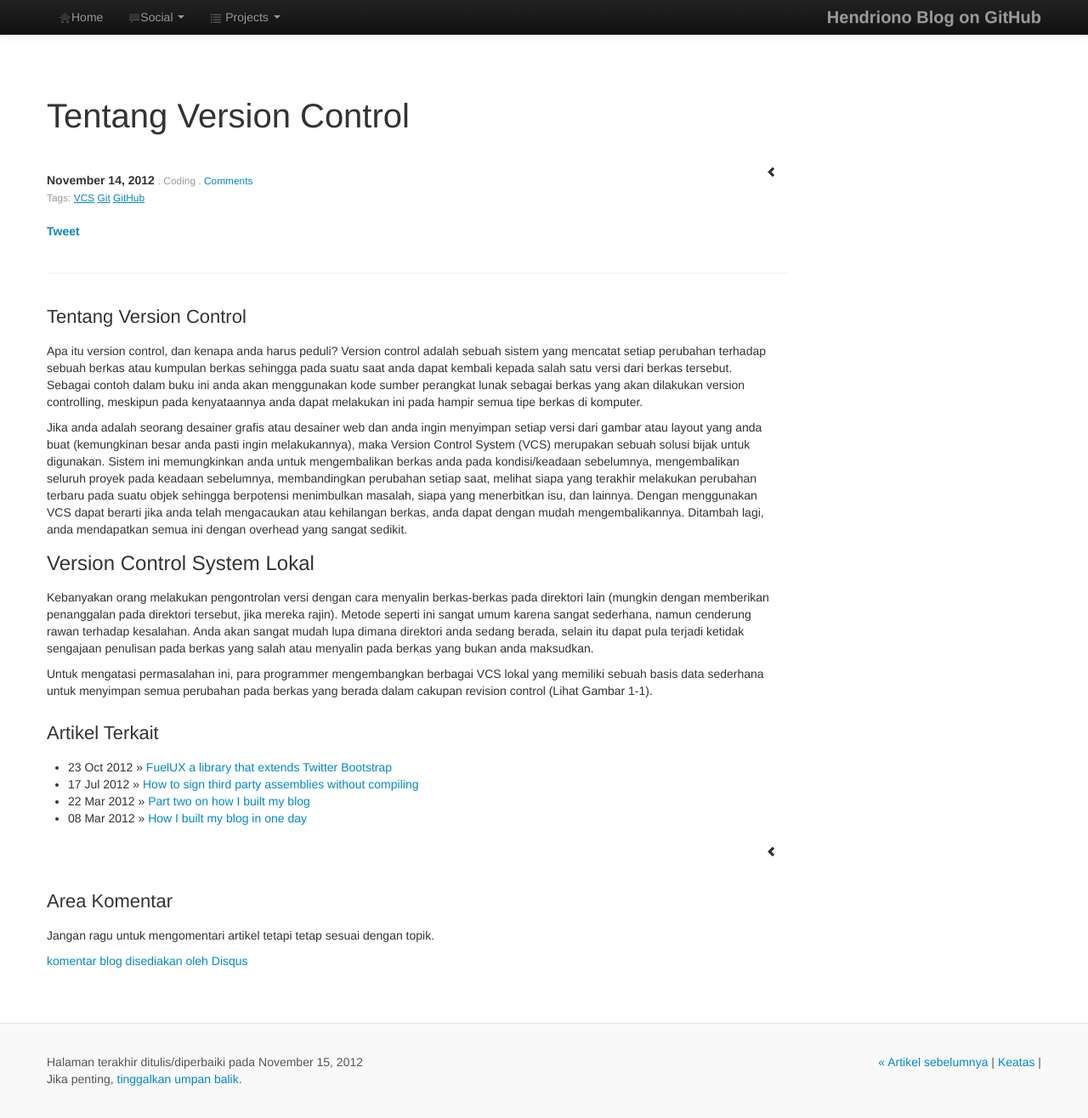
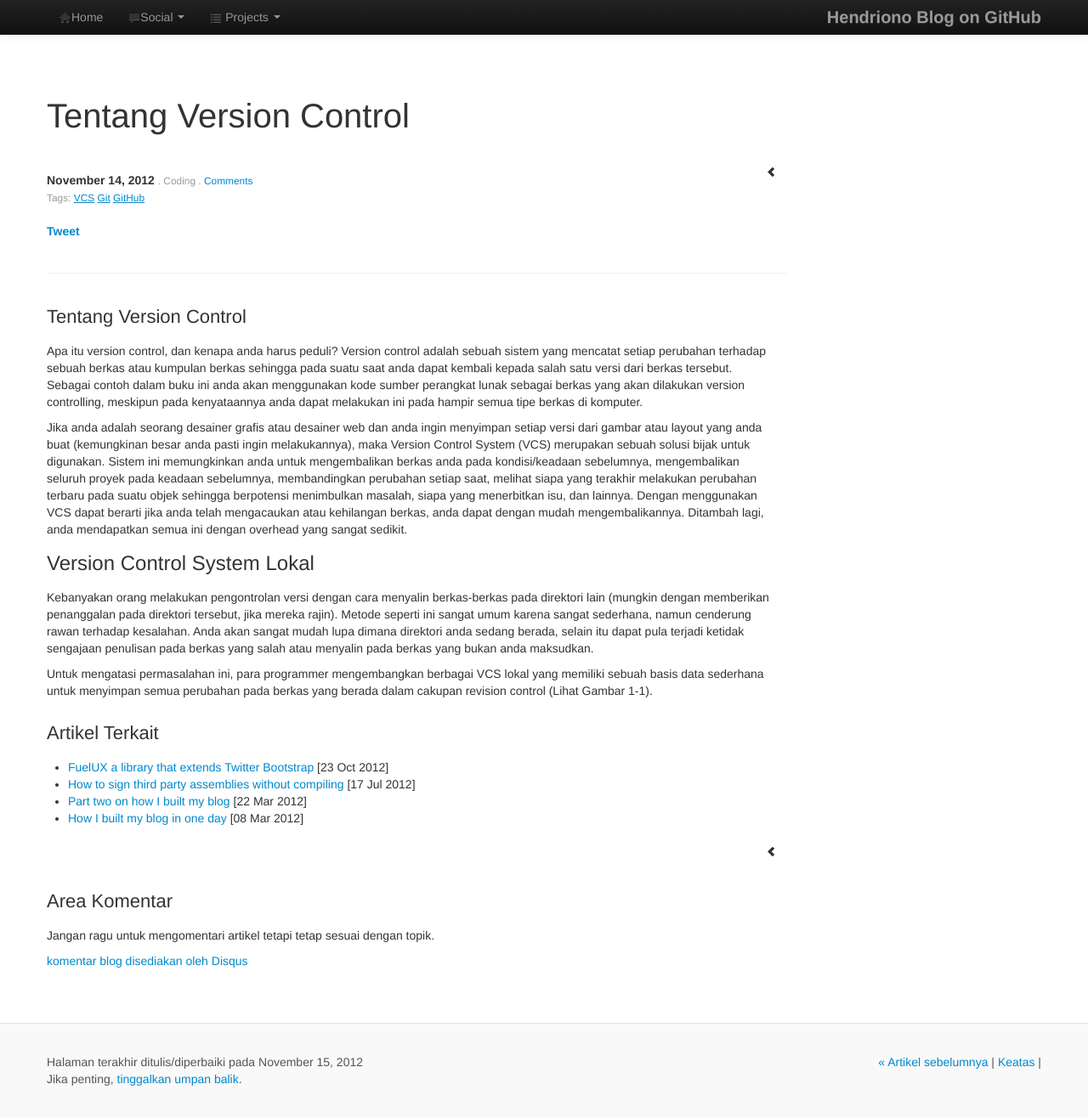
Before and after one commit to hendriono/hendriono.github.com, a Jekyll site: the page built from _posts/2012-11-14-Tentang-Version-Control.markdown, in a window 1280 px wide and 1316 px high. Shown: the whole window at 85% size. Built offline with Jekyll 4.4.1, drawn with Linux system fonts in a browser that asks for light colours; nearby versions of some CDN libraries; Markdown is read by kramdown in place of the engine named in the settings; comment, search, counter and statistics services are not loaded; part of the change alters nothing that is shown.

Commit message:
Perbaikan Artikel Terkait

```diff
--- a/_includes/post_footer.html
+++ b/_includes/post_footer.html
@@ -4,7 +4,7 @@
       <h2>Artikel Terkait</h2>
       <ul>
         {% for post in site.related_posts limit: 5 %}
-        <li><span>{{ post.date | date_to_string }}</span> &raquo; <a href="{{ post.url }}">{{ post.title }}</a></li>
+        <li><a href="{{ post.url }}">{{ post.title }}</a> <span>[{{ post.date | date_to_string }}]</span></li>
         {% endfor %}
       </ul>
       {{ page.category_name }}
```
